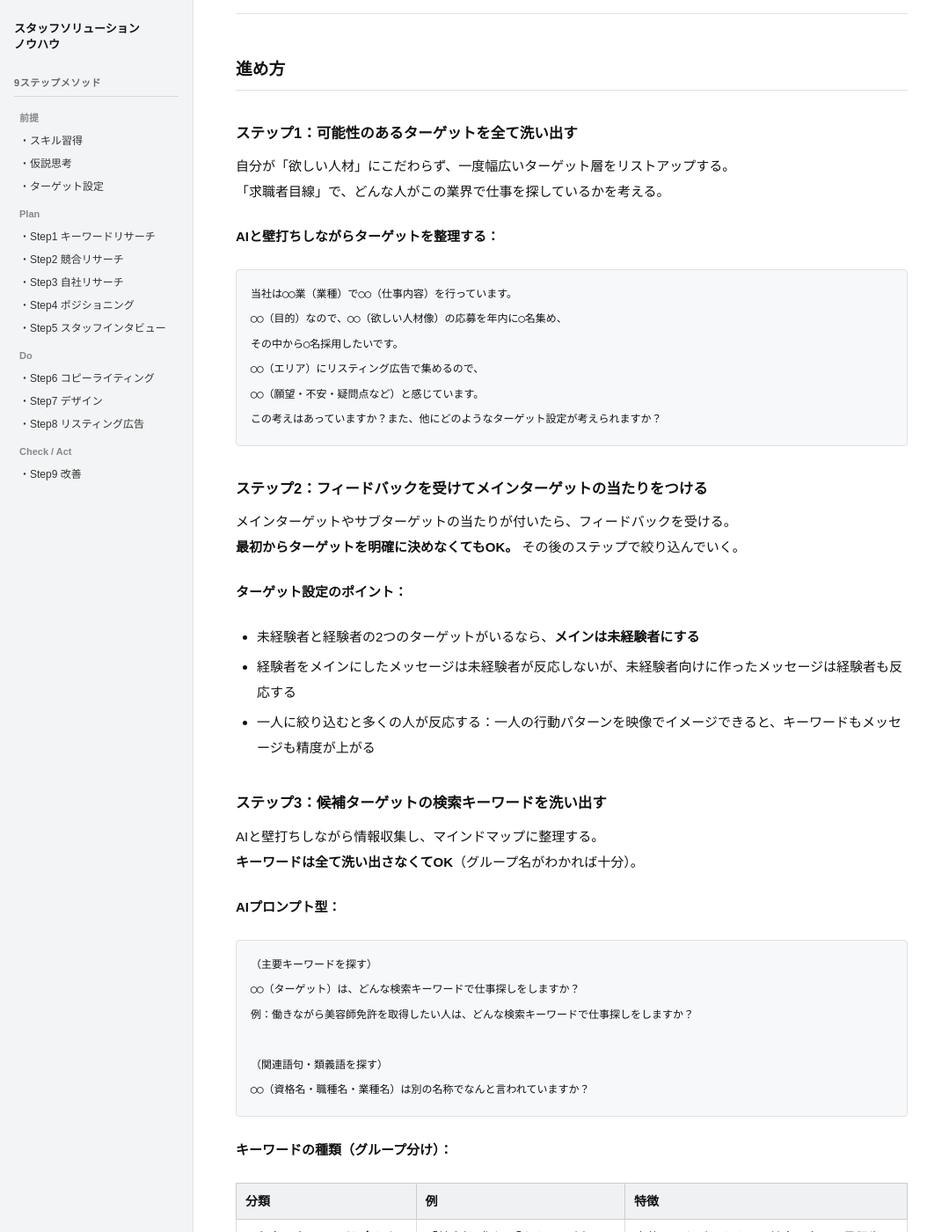
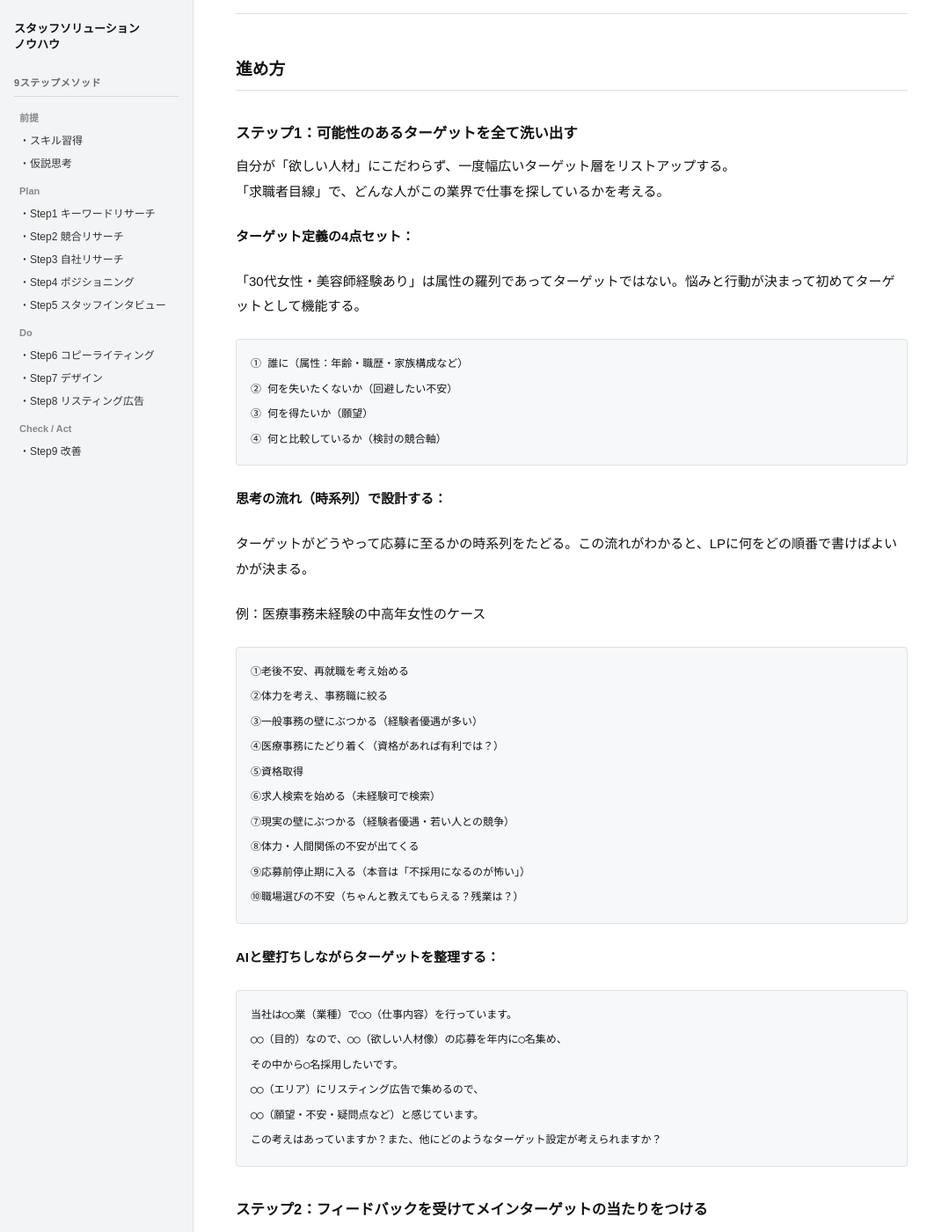
Before and after one commit to staffsolution/staffsolution-knowhow, a Jekyll site: the page built from 9ステップメソッド/キーワードリサーチ.md, in a window 1280 px wide and 1400 px high, scrolled down 1461 px. Shown: the whole window at 88% size, without its empty margins (0-1079 px from the left). Built offline with Jekyll 4.4.1, drawn with Linux system fonts in a browser that asks for light colours; our own code applies the rules of GitHub Pages for plain Markdown files; some of the changed text lies outside the part shown.

Commit message:
ターゲット設定をキーワードリサーチに統合・ナビ整理
Made-with: Cursor

````diff
--- a/9ステップメソッド/キーワードリサーチ.md
+++ b/9ステップメソッド/キーワードリサーチ.md
@@ -49,6 +49,35 @@ layout: default
 自分が「欲しい人材」にこだわらず、一度幅広いターゲット層をリストアップする。
 「求職者目線」で、どんな人がこの業界で仕事を探しているかを考える。
 
+**ターゲット定義の4点セット：**
+
+「30代女性・美容師経験あり」は属性の羅列であってターゲットではない。悩みと行動が決まって初めてターゲットとして機能する。
+
+```
+① 誰に（属性：年齢・職歴・家族構成など）
+② 何を失いたくないか（回避したい不安）
+③ 何を得たいか（願望）
+④ 何と比較しているか（検討の競合軸）
+```
+
+**思考の流れ（時系列）で設計する：**
+
+ターゲットがどうやって応募に至るかの時系列をたどる。この流れがわかると、LPに何をどの順番で書けばよいかが決まる。
+
+例：医療事務未経験の中高年女性のケース
+```
+①老後不安、再就職を考え始める
+②体力を考え、事務職に絞る
+③一般事務の壁にぶつかる（経験者優遇が多い）
+④医療事務にたどり着く（資格があれば有利では？）
+⑤資格取得
+⑥求人検索を始める（未経験可で検索）
+⑦現実の壁にぶつかる（経験者優遇・若い人との競争）
+⑧体力・人間関係の不安が出てくる
+⑨応募前停止期に入る（本音は「不採用になるのが怖い」）
+⑩職場選びの不安（ちゃんと教えてもらえる？残業は？）
+```
+
 **AIと壁打ちしながらターゲットを整理する：**
 ```
 当社は◯◯業（業種）で◯◯（仕事内容）を行っています。
@@ -63,6 +92,41 @@ layout: default
 
 メインターゲットやサブターゲットの当たりが付いたら、フィードバックを受ける。
 **最初からターゲットを明確に決めなくてもOK。** その後のステップで絞り込んでいく。
+
+**メイン・サブの切り分け方：**
+
+ターゲットが複数混ざると訴求がぼやける。
+
+```
+メインターゲット（1人）：全力で刺しにいく
+サブターゲット（2人まで）：後で対応する旨を明記し、情報の混線を防ぐ
+```
+
+切り分けの基準：
+- 今すぐ応募してほしい人は誰か
+- 数が最も多い層はどこか
+- 自社が最も価値を発揮できる層はどこか
+
+**優先順位の決め方（複数候補がある場合）：**
+
+例：貸しスペースの場合
+
+| 時間帯 | ターゲット | 優先度 |
+|---|---|---|
+| 平日昼 | 法人（外部会議・営業拠点） | ★★★ |
+| 平日夜 | スクール・勉強会 | ★★ |
+| 土日 | セミナー・イベント・採用説明会 | ★★ |
+
+「常に埋まっている状態」を目標とするとき、時間帯ごとにターゲットを分けるとLPも2枚に分けやすくなる。
+
+**この段階はあくまで仮設定：**
+
+手順：
+1. 憶測でいいのでターゲットを仮に出す
+2. スタッフインタビューで答え合わせする
+3. ズレていたら全て訂正する
+
+仮設定なしでインタビューすると、得られた情報が活かしきれない。
 
 **ターゲット設定のポイント：**
 - 未経験者と経験者の2つのターゲットがいるなら、**メインは未経験者にする**
--- a/_includes/nav.html
+++ b/_includes/nav.html
@@ -9,7 +9,6 @@
       <li class="nav-year">前提</li>
       <li><a href="{{ '/9ステップメソッド/スキル習得' | relative_url }}">・スキル習得</a></li>
       <li><a href="{{ '/9ステップメソッド/仮説思考' | relative_url }}">・仮説思考</a></li>
-      <li><a href="{{ '/9ステップメソッド/ターゲット設定' | relative_url }}">・ターゲット設定</a></li>
       <li class="nav-year">Plan</li>
       <li><a href="{{ '/9ステップメソッド/キーワードリサーチ' | relative_url }}">・Step1 キーワードリサーチ</a></li>
       <li><a href="{{ '/9ステップメソッド/競合リサーチ' | relative_url }}">・Step2 競合リサーチ</a></li>
````
Also changed, not shown: 9ステップメソッド/index.md (+0 -1 lines), 9ステップメソッド/ターゲット設定.md (deleted, +0 -103 lines).
